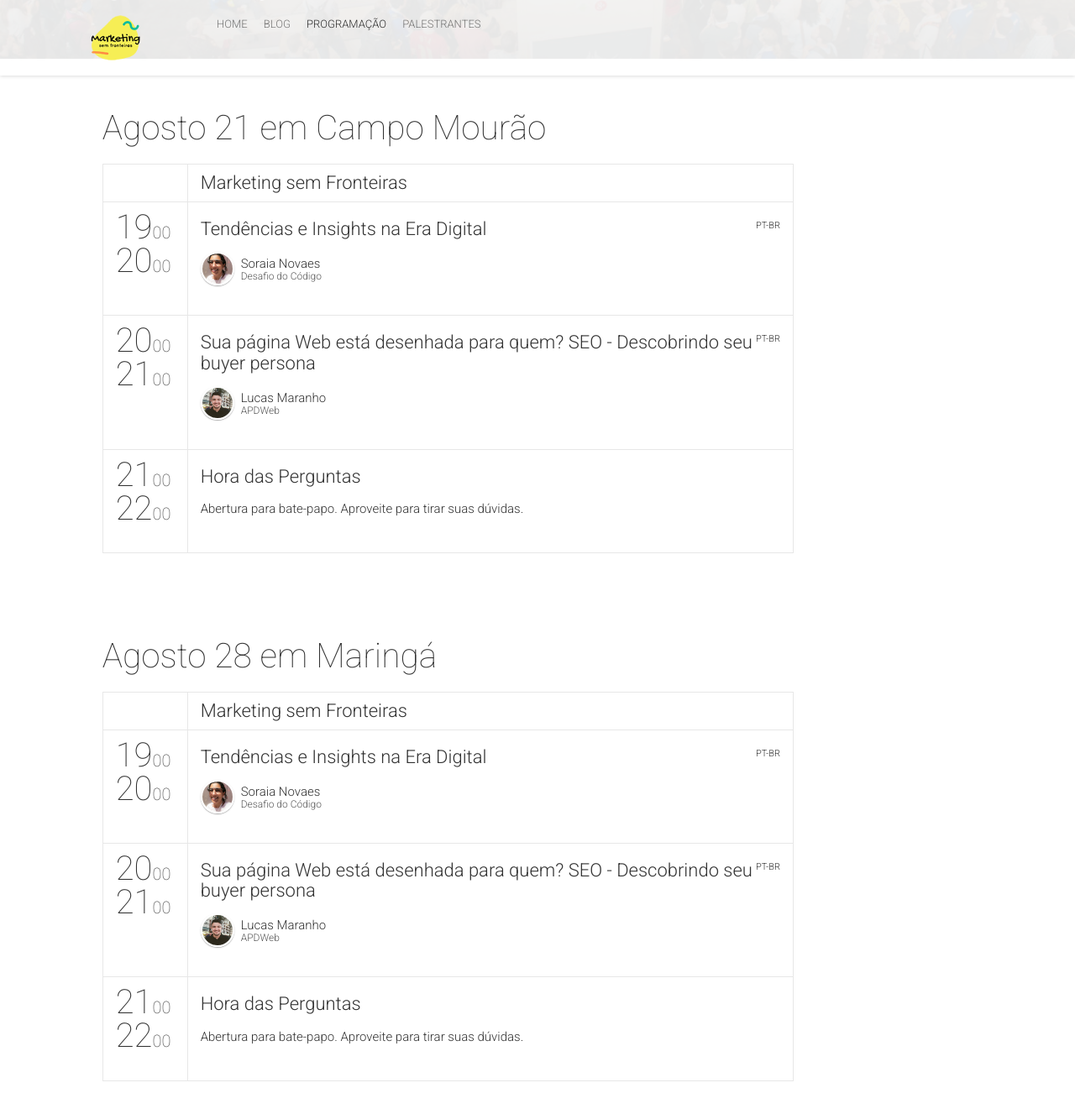
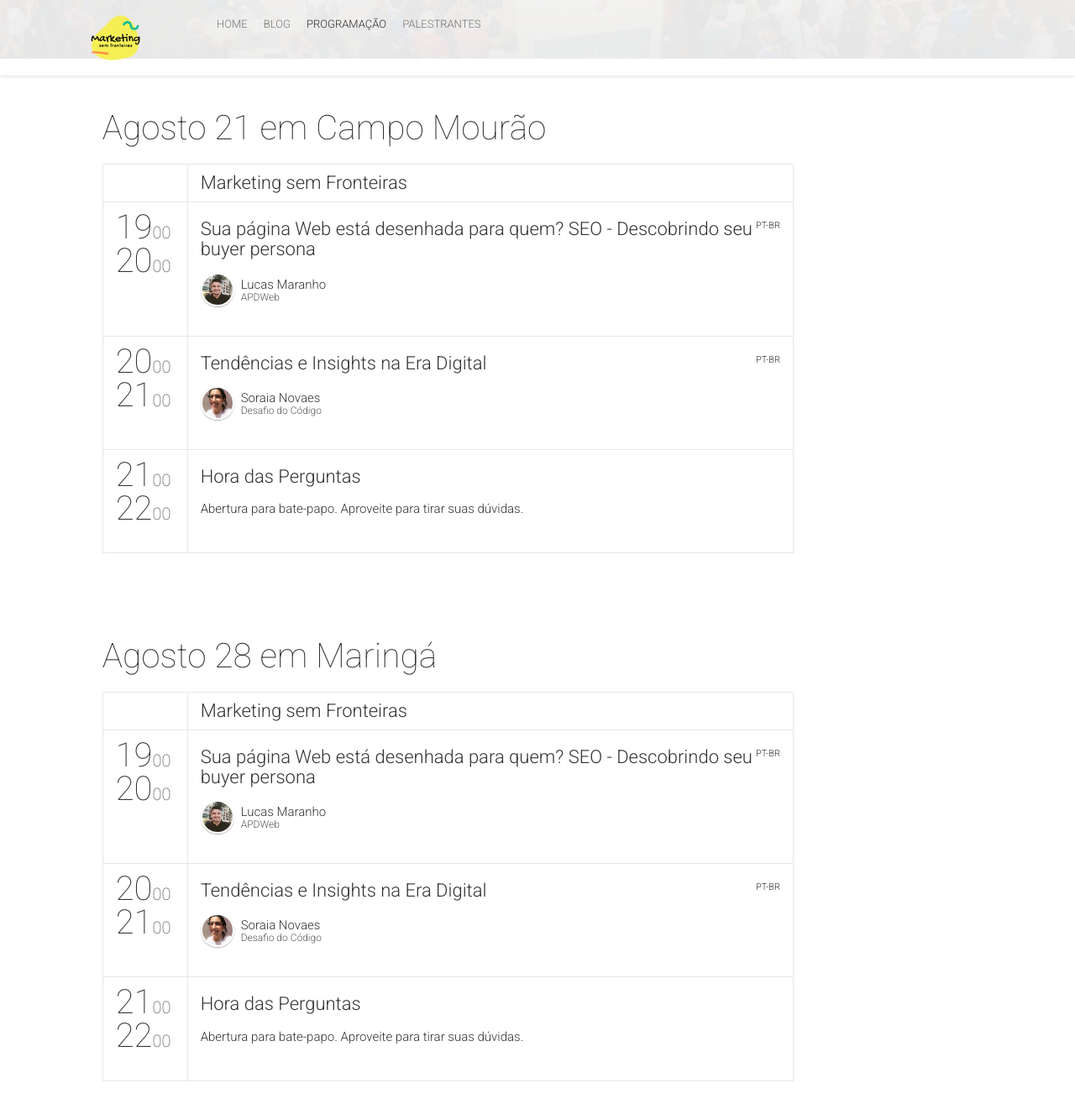
Before and after one commit to marketing-sem-fronteiras/marketing-sem-fronteiras.github.io, a Jekyll site: the page built from schedule.html, in a window 1280 px wide and 1400 px high, scrolled down 337 px. Shown: the top 1327 px of the window at 84% size. Built offline with Jekyll 4.4.1, drawn with Linux system fonts in a browser that asks for light colours; nearby versions of some CDN libraries; comment, search, counter and statistics services are not loaded; some of the changed lines change nothing that is shown.

Commit message:
ordem das palestras

```diff
--- a/_data/sessions.yml
+++ b/_data/sessions.yml
@@ -4,7 +4,7 @@
   service: true
   description: "Abertura para bate-papo. Aproveite para tirar suas dúvidas."
 -
-  id: 001
+  id: 002
   title: "Tendências e Insights na Era Digital"
   description: "Nessa palestra vamos conhecer as tendências da Era Digital que estão revolucionando o mercado."
   subtype: palestra
@@ -13,7 +13,7 @@
   complexity: "Iniciante"
   video: "//www.youtube.com/embed/oOF1OIEHc0E"
 -
-  id: 002
+  id: 001
   title: "Sua página Web está desenhada para quem? SEO - Descobrindo seu buyer persona"
   description: ""
   subtype: palestra
```
